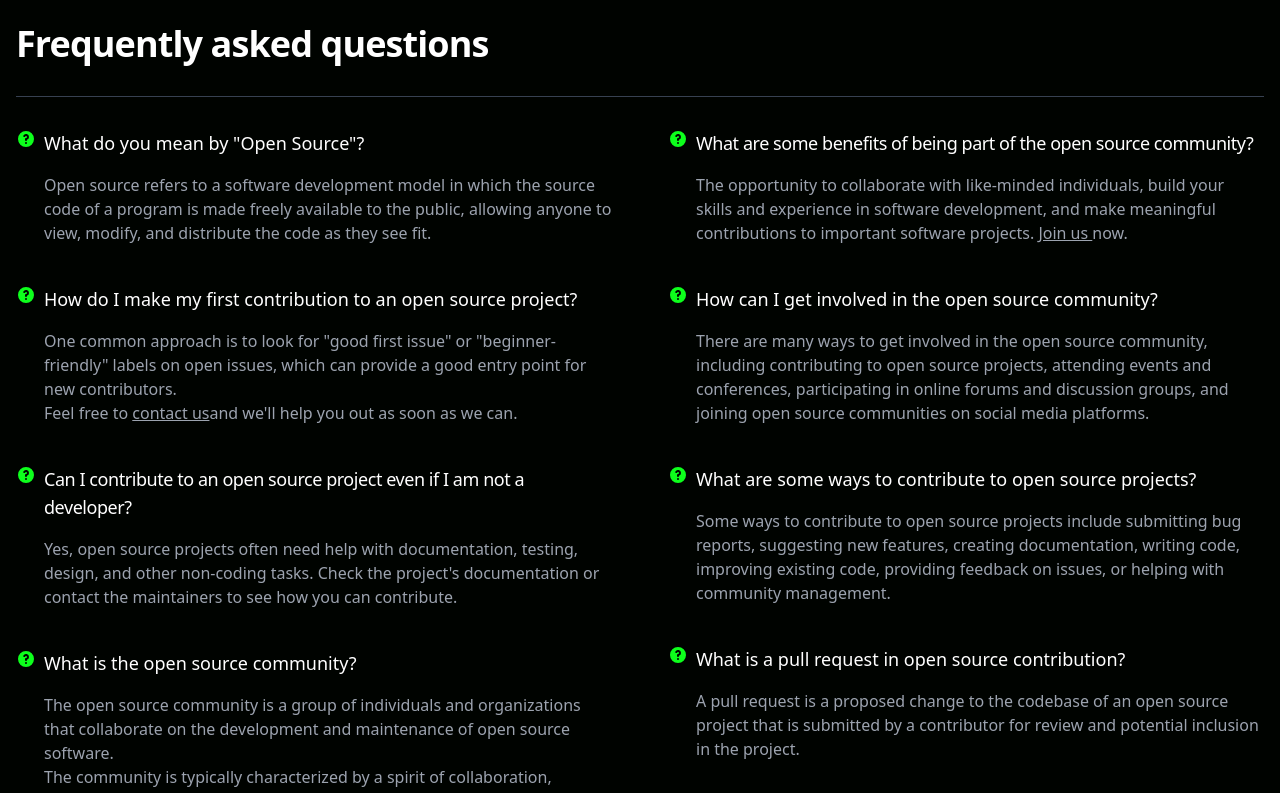
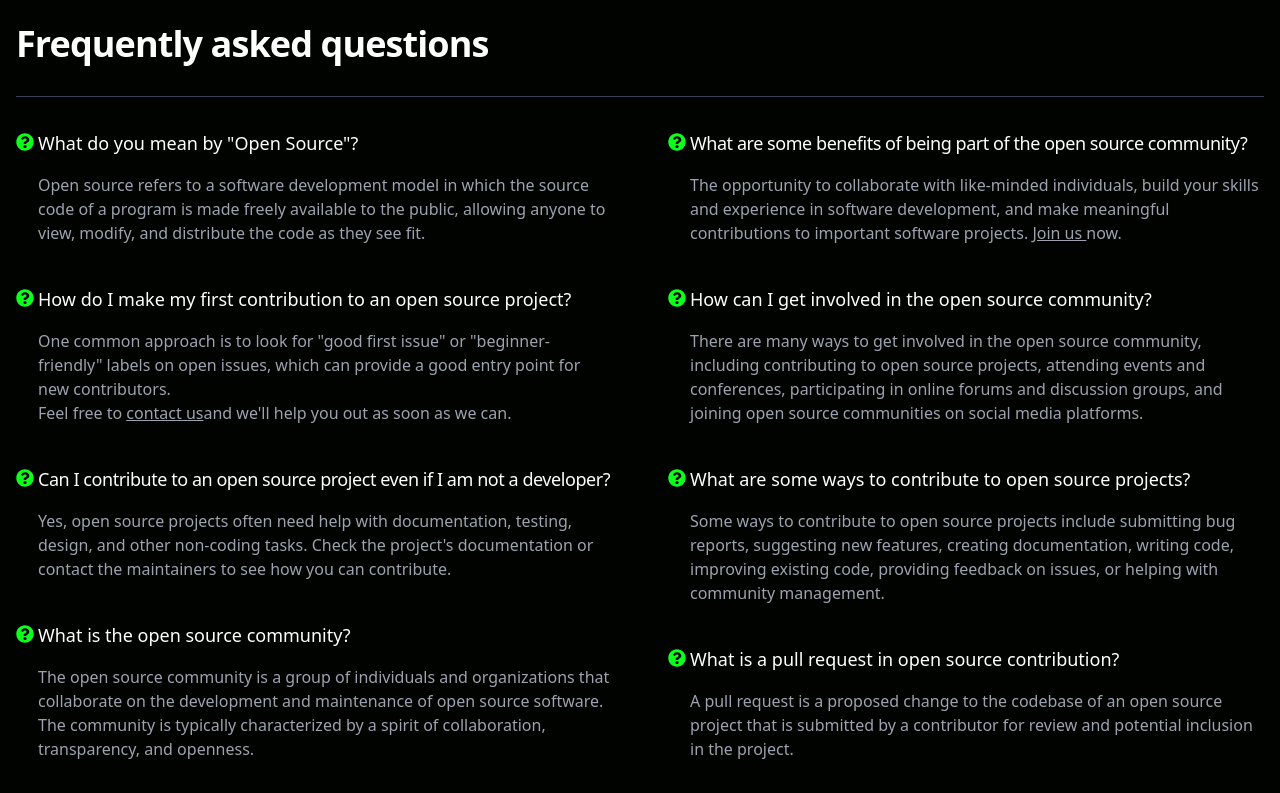
Before and after one commit to FOSS-Community/fosscu.org, a React (Vite) app: page /faq in a window 1280 px wide. Shown: the part 340-1133 px from the top of the page. Built offline with nearby package versions, Linux system fonts and the light colour scheme; the HTML template or start-up script is replaced by a standard one.

Commit message:
faq page & contact links added

```diff
--- a/src/components/Faq.jsx
+++ b/src/components/Faq.jsx
@@ -1,4 +1,9 @@
 import React from "react";
+
+
+import {
+  FaQuestionCircle,
+} from 'react-icons/fa';
 
 const Faq = () => {
   return (
@@ -17,9 +22,11 @@ const Faq = () => {
         <div className="grid md:grid-cols-2  pt-8 text-left border-t  gap-14 border-gray-700 ">
           <div>
             <div className="flex">
-              <svg class="flex-shrink-0 mr-2 w-5 h-5 text-[#0dff1c]" fill="currentColor" viewBox="0 0 20 20" xmlns="http://www.w3.org/2000/svg"><path fill-rule="evenodd" d="M18 10a8 8 0 11-16 0 8 8 0 0116 0zm-8-3a1 1 0 00-.867.5 1 1 0 11-1.731-1A3 3 0 0113 8a3.001 3.001 0 01-2 2.83V11a1 1 0 11-2 0v-1a1 1 0 011-1 1 1 0 100-2zm0 8a1 1 0 100-2 1 1 0 000 2z" clip-rule="evenodd"></path></svg>
+              <span className="mr-1 mt-1">
+                <FaQuestionCircle size={18} color="#0dff1c" />
+              </span>
               <div className="mb-10">
-                <h3 className="flex  items-center mb-4 text-lg font-medium  text-white">
+                <h3 className=" items-center mb-4 text-lg font-medium  text-white">
                   What do you mean by "Open Source"?
                 </h3>
                 <p className="text-gray-400">Open source refers to a software development model in which the source code of a
@@ -28,26 +35,26 @@ const Faq = () => {
               </div>
             </div>
             <div className="flex">
-              <div className="h-[1.70rem]  w-[3.2rem]">
-                <svg class="flex-shrink-0 mr-2 w-5 h-5 text-[#0dff1c]" fill="currentColor" viewBox="0 0 20 20" xmlns="http://www.w3.org/2000/svg"><path fill-rule="evenodd" d="M18 10a8 8 0 11-16 0 8 8 0 0116 0zm-8-3a1 1 0 00-.867.5 1 1 0 11-1.731-1A3 3 0 0113 8a3.001 3.001 0 01-2 2.83V11a1 1 0 11-2 0v-1a1 1 0 011-1 1 1 0 100-2zm0 8a1 1 0 100-2 1 1 0 000 2z" clip-rule="evenodd"></path></svg>
-              </div>
+              <span className="mr-1 mt-1">
+                <FaQuestionCircle size={18} color="#0dff1c" />
+              </span>
               <div className="mb-10">
-                <h3 className="flex items-center mb-4 text-lg font-medium text-white">
+                <h3 className="items-center mb-4 text-lg font-medium text-white">
                   How do I make my first contribution to an open source project?
                 </h3>
                 <p className="text-gray-400"> One common approach is to look for "good first issue" or "beginner-friendly"
                   labels on open issues, which can provide a good entry point for new contributors. <br />Feel free to <a
-                    href="https://fosscu.org/contact"
+                    href="/contact"
                     className="font-medium underline text-primary-600 dark:text-primary-500 hover:no-underline">contact us</a>
                   and we'll help you out as soon as we can.</p>
               </div>
             </div>
             <div className="flex">
-              <div className="relative">
-                <svg class="flex-shrink-0 mr-2 w-5 h-5 text-[#0dff1c]" fill="currentColor" viewBox="0 0 20 20" xmlns="http://www.w3.org/2000/svg"><path fill-rule="evenodd" d="M18 10a8 8 0 11-16 0 8 8 0 0116 0zm-8-3a1 1 0 00-.867.5 1 1 0 11-1.731-1A3 3 0 0113 8a3.001 3.001 0 01-2 2.83V11a1 1 0 11-2 0v-1a1 1 0 011-1 1 1 0 100-2zm0 8a1 1 0 100-2 1 1 0 000 2z" clip-rule="evenodd"></path></svg>
-              </div>
+              <span className="mr-1 mt-1">
+                <FaQuestionCircle size={18} color="#0dff1c" />
+              </span>
               <div className="mb-10">
-                <h3 className="flex tracking-tight items-center mb-4 text-lg font-medium text-white">
+                <h3 className="tracking-tight items-center mb-4 text-lg font-medium text-white">
                   Can I contribute to an open source project even if I am not a developer?
                 </h3>
                 <p className="text-gray-400"> Yes, open source projects often need help with documentation, testing, design,
@@ -56,11 +63,11 @@ const Faq = () => {
               </div>
             </div>
             <div className="flex">
-              <div className="">
-                <svg class="flex-shrink-0 mr-2 w-5 h-5 text-[#0dff1c]" fill="currentColor" viewBox="0 0 20 20" xmlns="http://www.w3.org/2000/svg"><path fill-rule="evenodd" d="M18 10a8 8 0 11-16 0 8 8 0 0116 0zm-8-3a1 1 0 00-.867.5 1 1 0 11-1.731-1A3 3 0 0113 8a3.001 3.001 0 01-2 2.83V11a1 1 0 11-2 0v-1a1 1 0 011-1 1 1 0 100-2zm0 8a1 1 0 100-2 1 1 0 000 2z" clip-rule="evenodd"></path></svg>
-              </div>
+              <span className="mr-1 mt-1">
+                <FaQuestionCircle size={18} color="#0dff1c" />
+              </span>
               <div className="mb-10">
-                <h3 className="flex items-center cursor-  mb-4 text-lg font-medium text-white">
+                <h3 className="items-center cursor-  mb-4 text-lg font-medium text-white">
                   What is the open source community?
                 </h3>
                 <p className="text-gray-400">The open source community is a group of individuals and organizations that
@@ -71,11 +78,11 @@ const Faq = () => {
           </div>
           <div>
             <div className="flex">
-              <div className="">
-                <svg class="flex-shrink-0 mr-2 w-5 h-5 text-[#0dff1c]" fill="currentColor" viewBox="0 0 20 20" xmlns="http://www.w3.org/2000/svg"><path fill-rule="evenodd" d="M18 10a8 8 0 11-16 0 8 8 0 0116 0zm-8-3a1 1 0 00-.867.5 1 1 0 11-1.731-1A3 3 0 0113 8a3.001 3.001 0 01-2 2.83V11a1 1 0 11-2 0v-1a1 1 0 011-1 1 1 0 100-2zm0 8a1 1 0 100-2 1 1 0 000 2z" clip-rule="evenodd"></path></svg>
-              </div>
+              <span className="mr-1 mt-1">
+                <FaQuestionCircle size={18} color="#0dff1c" />
+              </span>
               <div className="mb-10">
-                <h3 className="flex items-center mb-4 tracking-tight text-lg font-medium text-white">
+                <h3 className="items-center mb-4 tracking-tight text-lg font-medium text-white">
                   What are some benefits of being part of the open source community?
                 </h3>
                 <p className="text-gray-400">The opportunity to collaborate with like-minded individuals, build your skills
@@ -85,11 +92,11 @@ const Faq = () => {
               </div>
             </div>
             <div className="flex">
-              <div className="w-[5.5rem] h-9">
-                <svg class="flex-shrink-0 mr-2 w-5 h-5 text-[#0dff1c]" fill="currentColor" viewBox="0 0 20 20" xmlns="http://www.w3.org/2000/svg"><path fill-rule="evenodd" d="M18 10a8 8 0 11-16 0 8 8 0 0116 0zm-8-3a1 1 0 00-.867.5 1 1 0 11-1.731-1A3 3 0 0113 8a3.001 3.001 0 01-2 2.83V11a1 1 0 11-2 0v-1a1 1 0 011-1 1 1 0 100-2zm0 8a1 1 0 100-2 1 1 0 000 2z" clip-rule="evenodd"></path></svg>
-              </div>
+              <span className="mr-1 mt-1">
+                <FaQuestionCircle size={18} color="#0dff1c" />
+              </span>
               <div className="mb-10">
-                <h3 className="flex items-center mb-4 text-lg font-medium text-white">
+                <h3 className="items-center mb-4 text-lg font-medium text-white">
                   How can I get involved in the open source community?
                 </h3>
                 <p className="text-gray-400"> There are many ways to get involved in the open source community, including
@@ -99,11 +106,11 @@ const Faq = () => {
               </div>
             </div>
             <div className="flex">
-              <div className="w-[5.2rem]">
-                <svg class="flex-shrink-0 mr-2 w-5 h-5 text-[#0dff1c]" fill="currentColor" viewBox="0 0 20 20" xmlns="http://www.w3.org/2000/svg"><path fill-rule="evenodd" d="M18 10a8 8 0 11-16 0 8 8 0 0116 0zm-8-3a1 1 0 00-.867.5 1 1 0 11-1.731-1A3 3 0 0113 8a3.001 3.001 0 01-2 2.83V11a1 1 0 11-2 0v-1a1 1 0 011-1 1 1 0 100-2zm0 8a1 1 0 100-2 1 1 0 000 2z" clip-rule="evenodd"></path></svg>
-              </div>
+              <span className="mr-1 mt-1">
+                <FaQuestionCircle size={18} color="#0dff1c" />
+              </span>
               <div className="mb-10">
-                <h3 className="flex items-center mb-4 text-lg font-medium text-white">
+                <h3 className="items-center mb-4 text-lg font-medium text-white">
                   What are some ways to contribute to open source projects?
                 </h3>
                 <p className="text-gray-400"> Some ways to contribute to open source projects include submitting bug reports,
@@ -113,11 +120,11 @@ const Faq = () => {
               </div>
             </div>
             <div className="flex">
-              <div className="w-[3.4rem]">
-                <svg class="flex-shrink-0 mr-2 w-5 h-5 text-[#0dff1c]" fill="currentColor" viewBox="0 0 20 20" xmlns="http://www.w3.org/2000/svg"><path fill-rule="evenodd" d="M18 10a8 8 0 11-16 0 8 8 0 0116 0zm-8-3a1 1 0 00-.867.5 1 1 0 11-1.731-1A3 3 0 0113 8a3.001 3.001 0 01-2 2.83V11a1 1 0 11-2 0v-1a1 1 0 011-1 1 1 0 100-2zm0 8a1 1 0 100-2 1 1 0 000 2z" clip-rule="evenodd"></path></svg>
-              </div>
+              <span className="mr-1 mt-1">
+                <FaQuestionCircle size={18} color="#0dff1c" />
+              </span>
               <div className="mb-10">
-                <h3 className="flex items-center mb-4 text-lg font-medium text-white">
+                <h3 className="items-center mb-4 text-lg font-medium text-white">
                   What is a pull request in open source contribution?
                 </h3>
                 <p className="text-gray-400"> A pull request is a proposed change to the codebase of an open source project
@@ -131,4 +138,6 @@ const Faq = () => {
     </section>
   );
 };
+
+
 export default Faq;
--- a/src/pages/Contacts.jsx
+++ b/src/pages/Contacts.jsx
@@ -3,6 +3,15 @@ import Navbar from "../components/Navbar";
 import Footer from "../components/Footer";
 import axios from "axios";
 import env from "react-dotenv";
+
+import {
+  FaDiscord,
+  FaLinkedin,
+  FaEnvelope,
+  FaTwitter
+} from 'react-icons/fa';
+
+
 const Contacts = () => {
   const url = env.url;
   const [data, setData] = useState({
@@ -45,6 +54,16 @@ const Contacts = () => {
               Contact Us
             </h1>
             <p class="lg:w-2/3 mx-auto leading-relaxed text-base"></p>
+          </div>
+          <div className="lg:w-1/2 md:w-2/3  mx-auto mb-8">
+            <div className="flex justify-center  md:space-x-12 lg:space-x-14 xl:space-x-20 space-x-6">
+
+              <a href="https://discord.gg/6EYsMh9x"> <FaDiscord size={40} /> </a>
+              <a href="Mailto:fosscu@gmail.com" ><FaEnvelope size={40} /></a>
+              <a href="https://www.linkedin.com/company/fosscu/" ><FaLinkedin size={40} /></a>
+              <a href="https://twitter.com/fosscuk/" ><FaTwitter size={40} /></a>
+
+            </div>
           </div>
           <div class="lg:w-1/2 md:w-2/3 mx-auto">
             <form class="flex flex-wrap -m-2" onSubmit={(e) => submit(e)}>
```
